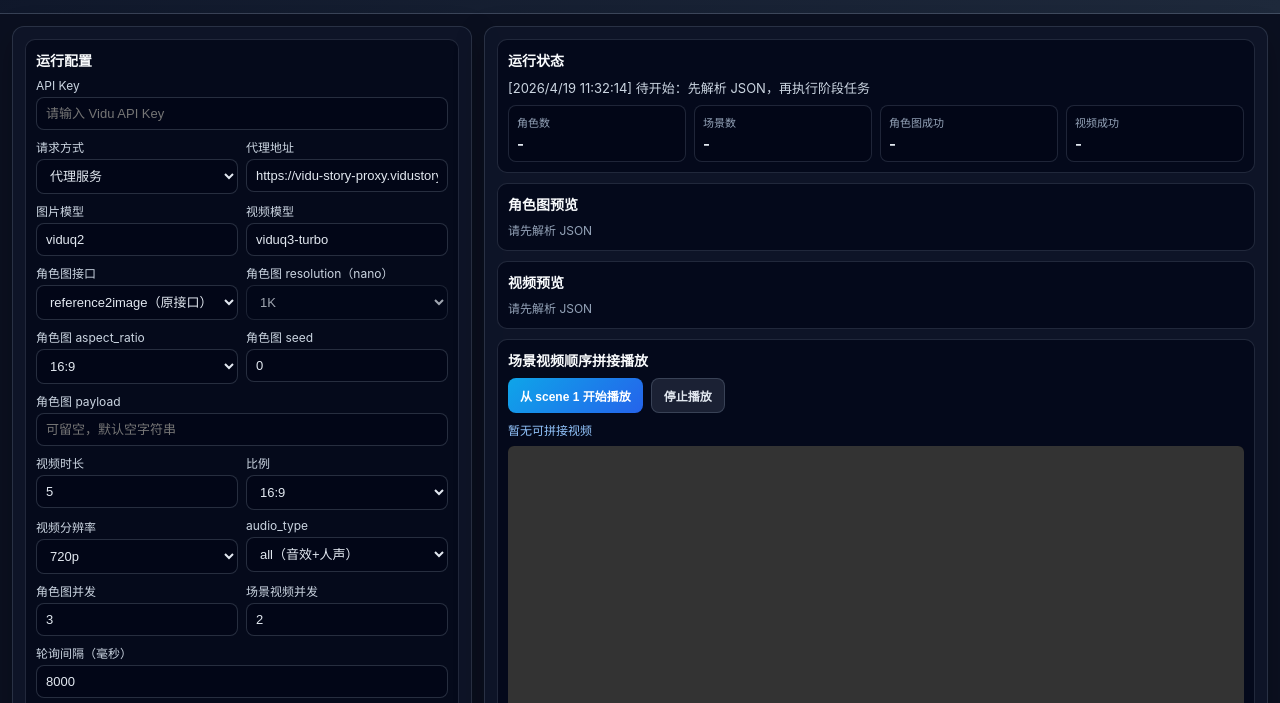
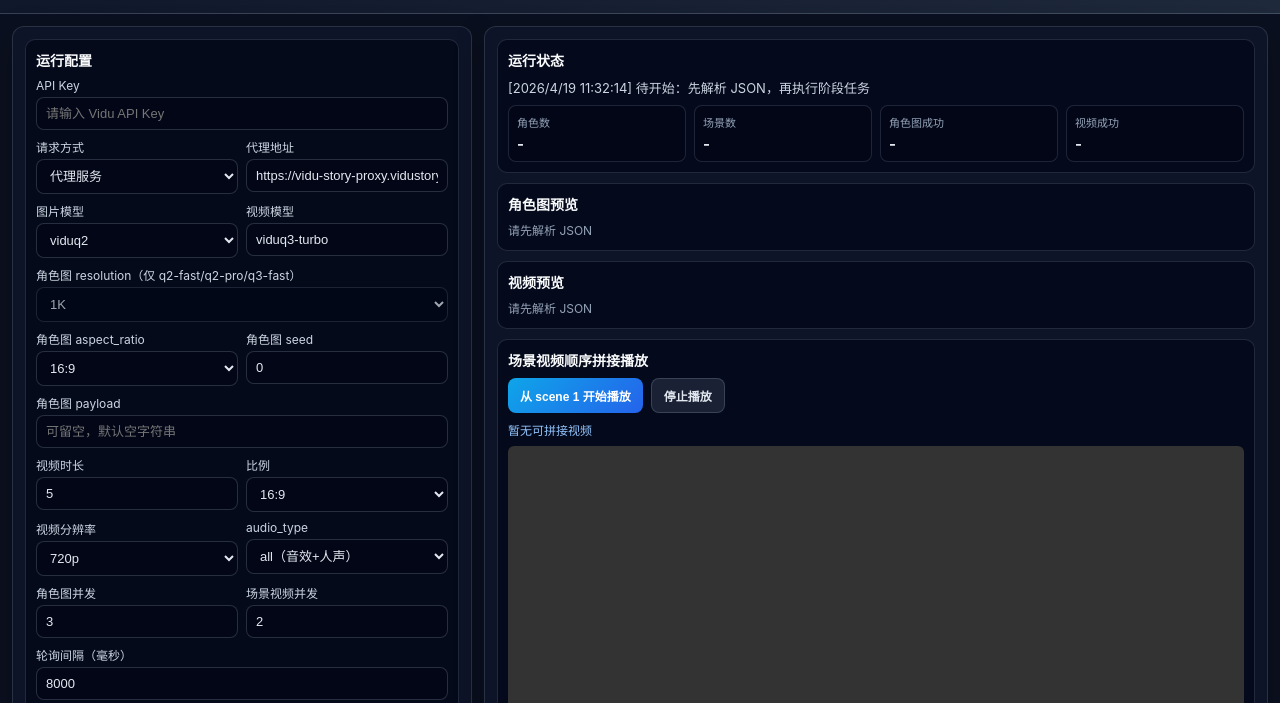
Before and after one commit to PrinceOfAndroid/vidu-story-pipeline-demo, a plain HTML site: page index.html in a window 1280 px wide. Shown: the part 78-781 px from the top of the page. Drawn offline with Linux system fonts and the light colour scheme.

Commit message:
feat: auto-switch image endpoint by selected image model

```diff
--- a/index.html
+++ b/index.html
@@ -340,39 +340,27 @@
           <div class="row">
             <div class="field">
               <label for="imageModel">图片模型</label>
-              <input id="imageModel" type="text" list="imageModelOptions" value="viduq2" placeholder="可输入文档中的新模型名" />
+              <select id="imageModel">
+                <option value="q2-fast">q2-fast</option>
+                <option value="q2-pro">q2-pro</option>
+                <option value="q3-fast">q3-fast</option>
+                <option value="viduq2" selected>viduq2</option>
+                <option value="viduq1">viduq1</option>
+              </select>
             </div>
             <div class="field">
               <label for="videoModel">视频模型</label>
               <input id="videoModel" type="text" list="videoModelOptions" value="viduq3-turbo" placeholder="可输入文档中的新模型名" />
             </div>
           </div>
-          <div class="row">
           <div class="field">
-              <label for="imageApiMode">角色图接口</label>
-              <select id="imageApiMode">
-                <option value="classic" selected>reference2image（原接口）</option>
-                <option value="nano">reference2image/nano（文生图）</option>
-              </select>
-            </div>
-            <div class="field">
-              <label for="imageResolution">角色图 resolution（nano）</label>
+            <label for="imageResolution">角色图 resolution（仅 q2-fast/q2-pro/q3-fast）</label>
             <select id="imageResolution">
               <option value="1K" selected>1K</option>
               <option value="2K">2K</option>
               <option value="4K">4K</option>
             </select>
           </div>
-          </div>
-          <datalist id="imageModelOptions">
-            <option value="viduq2"></option>
-            <option value="viduq1"></option>
-            <option value="vidu2.0"></option>
-            <option value="vidu1.5"></option>
-            <option value="q2-fast"></option>
-            <option value="q2-pro"></option>
-            <option value="q3-fast"></option>
-          </datalist>
           <datalist id="videoModelOptions">
             <option value="viduq3-turbo"></option>
             <option value="viduq3"></option>
@@ -472,7 +460,7 @@
           <div class="hint" style="margin-top: 8px;">
             鉴权头使用 <code>Authorization: Token {api_key}</code>。
             图片任务默认仅使用 <code>appearance_prompt</code>，可手动开启拼接 <code>voice_prompt</code>。
-            角色图支持 <code>/reference2image</code> 与 <code>/reference2image/nano</code>（nano 模式使用 <code>resolution</code>，并忽略 <code>seed</code>）。
+            角色图接口会根据模型自动切换：<code>q2-fast/q2-pro/q3-fast -> /reference2image/nano</code>，<code>viduq2/viduq1 -> /reference2image</code>。
             视频任务使用 <code>subjects + visual_prompt</code>，场景里的 <code>@角色名</code> 会按主体名引用。
             部署到 GitHub Pages 时，请将代理地址配置为你的 Cloudflare Worker 域名。
           </div>
@@ -584,7 +572,6 @@
       proxyBaseUrl: document.getElementById("proxyBaseUrl"),
       imageModel: document.getElementById("imageModel"),
       videoModel: document.getElementById("videoModel"),
-      imageApiMode: document.getElementById("imageApiMode"),
       imageResolution: document.getElementById("imageResolution"),
       imageAspectRatio: document.getElementById("imageAspectRatio"),
       imageSeed: document.getElementById("imageSeed"),
@@ -786,13 +773,22 @@
       return String(url || "").trim().replace(/\/+$/, "");
     }
 
+    function normalizeImageModel(value) {
+      const v = String(value || "").trim();
+      const allowed = new Set(["q2-fast", "q2-pro", "q3-fast", "viduq2", "viduq1"]);
+      return allowed.has(v) ? v : "viduq2";
+    }
+
+    function isNanoImageModel(model) {
+      return ["q2-fast", "q2-pro", "q3-fast"].includes(String(model || "").trim());
+    }
+
     function getConfig() {
       return {
         request_mode: els.requestMode.value,
         proxy_base_url: normalizeProxyBase(els.proxyBaseUrl.value || "https://vidu-story-proxy.vidustorydemo.workers.dev"),
-        image_model: String(els.imageModel.value || "viduq2").trim() || "viduq2",
+        image_model: normalizeImageModel(els.imageModel.value),
         video_model: String(els.videoModel.value || "viduq3-turbo").trim() || "viduq3-turbo",
-        image_api_mode: els.imageApiMode.value,
         image_resolution: els.imageResolution.value,
         image_aspect_ratio: els.imageAspectRatio.value,
         image_seed: Number(els.imageSeed.value || 0),
@@ -1014,8 +1010,8 @@
       return c?.cover_url || "";
     }
 
-    function syncImageApiModeUi() {
-      const isNano = els.imageApiMode.value === "nano";
+    function syncImageModelUi() {
+      const isNano = isNanoImageModel(normalizeImageModel(els.imageModel.value));
       els.imageSeed.disabled = isNano;
       els.imageSeed.title = isNano ? "nano 文生图接口不支持 seed，该参数会被忽略" : "";
       els.imageResolution.disabled = !isNano;
@@ -1025,14 +1021,15 @@
       const prompt = cfg.use_voice_in_image_prompt
         ? `${character.appearance_prompt}\n角色声音气质：${character.voice_prompt}`
         : `${character.appearance_prompt}`;
-      const imageEndpoint = cfg.image_api_mode === "nano" ? IMAGE_ENDPOINT_NANO : IMAGE_ENDPOINT;
+      const isNano = isNanoImageModel(cfg.image_model);
+      const imageEndpoint = isNano ? IMAGE_ENDPOINT_NANO : IMAGE_ENDPOINT;
       const payload = {
         model: cfg.image_model,
         prompt,
         aspect_ratio: cfg.image_aspect_ratio,
         payload: cfg.image_payload
       };
-      if (cfg.image_api_mode === "nano") {
+      if (isNano) {
         payload.resolution = cfg.image_resolution;
       } else {
         payload.seed = cfg.image_seed;
@@ -1615,7 +1612,6 @@
         proxyBaseUrl: els.proxyBaseUrl.value,
         imageModel: els.imageModel.value,
         videoModel: els.videoModel.value,
-        imageApiMode: els.imageApiMode.value,
         imageResolution: els.imageResolution.value,
         imageAspectRatio: els.imageAspectRatio.value,
         imageSeed: els.imageSeed.value,
@@ -1644,9 +1640,8 @@
       els.apiKey.value = d.apiKey || "";
       els.requestMode.value = d.requestMode || "proxy";
       els.proxyBaseUrl.value = d.proxyBaseUrl || "https://vidu-story-proxy.vidustorydemo.workers.dev";
-      els.imageModel.value = d.imageModel || "viduq2";
+      els.imageModel.value = normalizeImageModel(d.imageModel || "viduq2");
       els.videoModel.value = d.videoModel || "viduq3-turbo";
-      els.imageApiMode.value = d.imageApiMode || "classic";
       els.imageResolution.value = d.imageResolution || "1K";
       els.imageAspectRatio.value = d.imageAspectRatio || "16:9";
       els.imageSeed.value = d.imageSeed !== undefined ? String(d.imageSeed) : "0";
@@ -1674,7 +1669,6 @@
         els.proxyBaseUrl,
         els.imageModel,
         els.videoModel,
-        els.imageApiMode,
         els.imageResolution,
         els.imageAspectRatio,
         els.imageSeed,
@@ -1754,12 +1748,12 @@
         updateSequenceInfoText("正在播放");
       });
 
-      els.imageApiMode.addEventListener("change", syncImageApiModeUi);
+      els.imageModel.addEventListener("change", syncImageModelUi);
     }
 
     function init() {
       loadConfig();
-      syncImageApiModeUi();
+      syncImageModelUi();
       if (!String(els.jsonInput.value || "").trim()) {
         els.jsonInput.value = JSON.stringify(sampleJson, null, 2);
       }
```
Lines whose indentation alone changed are shown as unchanged.
